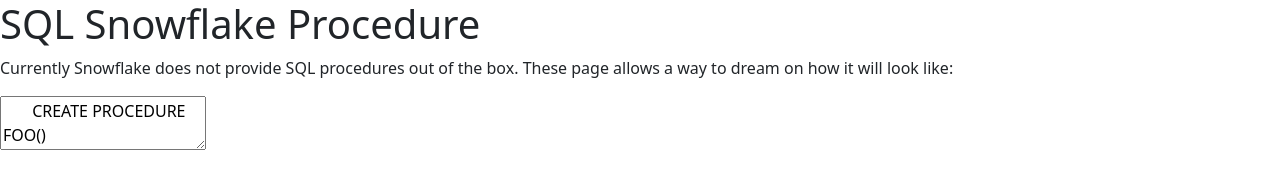
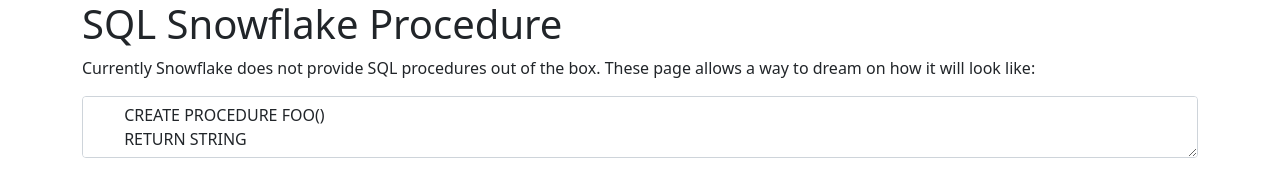
Before and after one commit to orellabac/orellabac.github.io, a plain HTML site: page index.html in a window 1280 px wide. Drawn offline with nearby package versions, Linux system fonts and the light colour scheme.

Commit message:
Update index.html

```diff
--- a/index.html
+++ b/index.html
@@ -11,13 +11,14 @@
     <title>Snowflake SP SQL to JS Test</title>
   </head>
   <body>
+    <div class="container">
     <h1>SQL Snowflake Procedure </h1>
     <p>
        Currently Snowflake does not provide SQL procedures out of the box.
        These page allows a way to dream on how it will look like:
     </p>
 
-    <textarea>
+    <textarea class="form-control">
        CREATE PROCEDURE FOO()
        RETURN STRING
        LANGUAGE SQL
@@ -29,6 +30,7 @@
 
     <div>
     </div>
+    </div>
     <!-- Option 1: Bootstrap Bundle with Popper -->
     <script src="https://cdn.jsdelivr.net/npm/bootstrap@5.0.0-beta1/dist/js/bootstrap.bundle.min.js" integrity="sha384-ygbV9kiqUc6oa4msXn9868pTtWMgiQaeYH7/t7LECLbyPA2x65Kgf80OJFdroafW" crossorigin="anonymous"></script>
 
```
